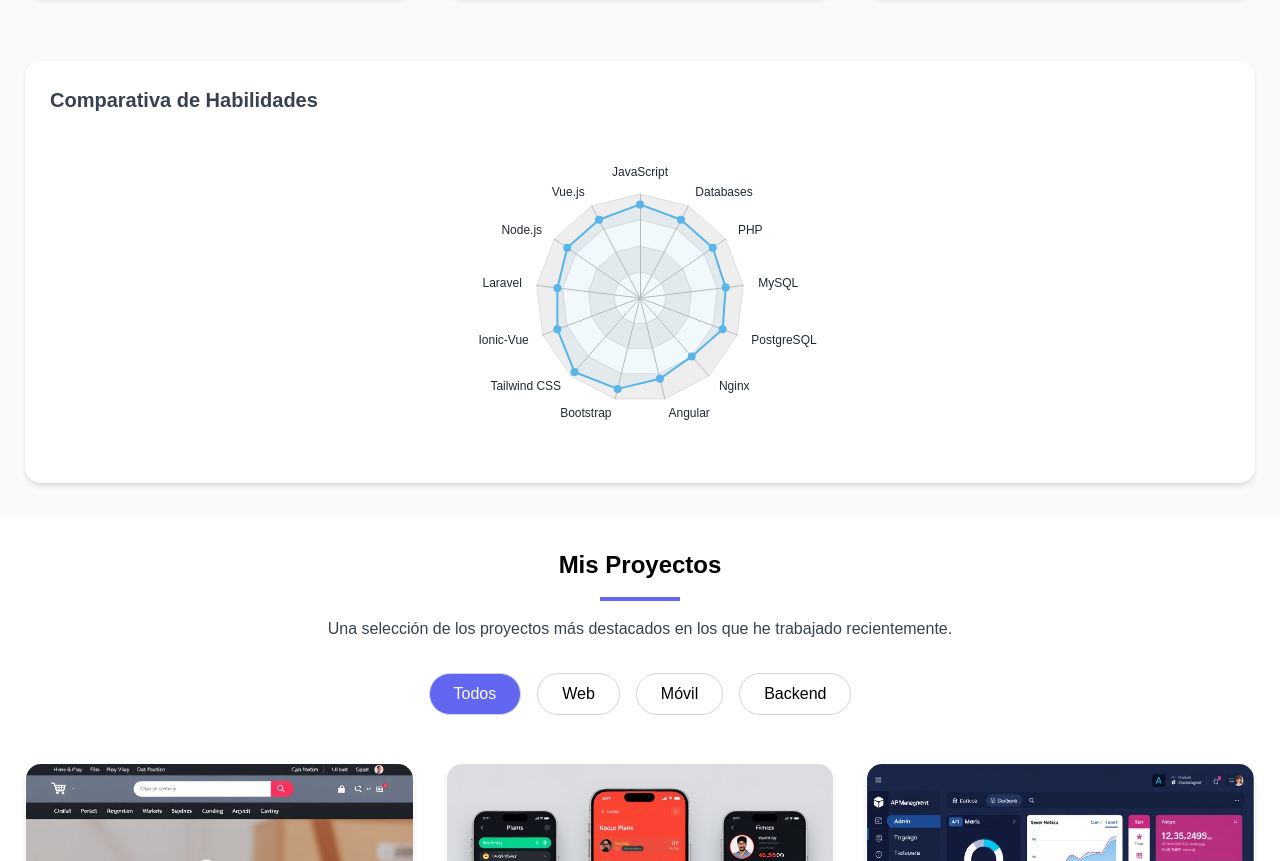
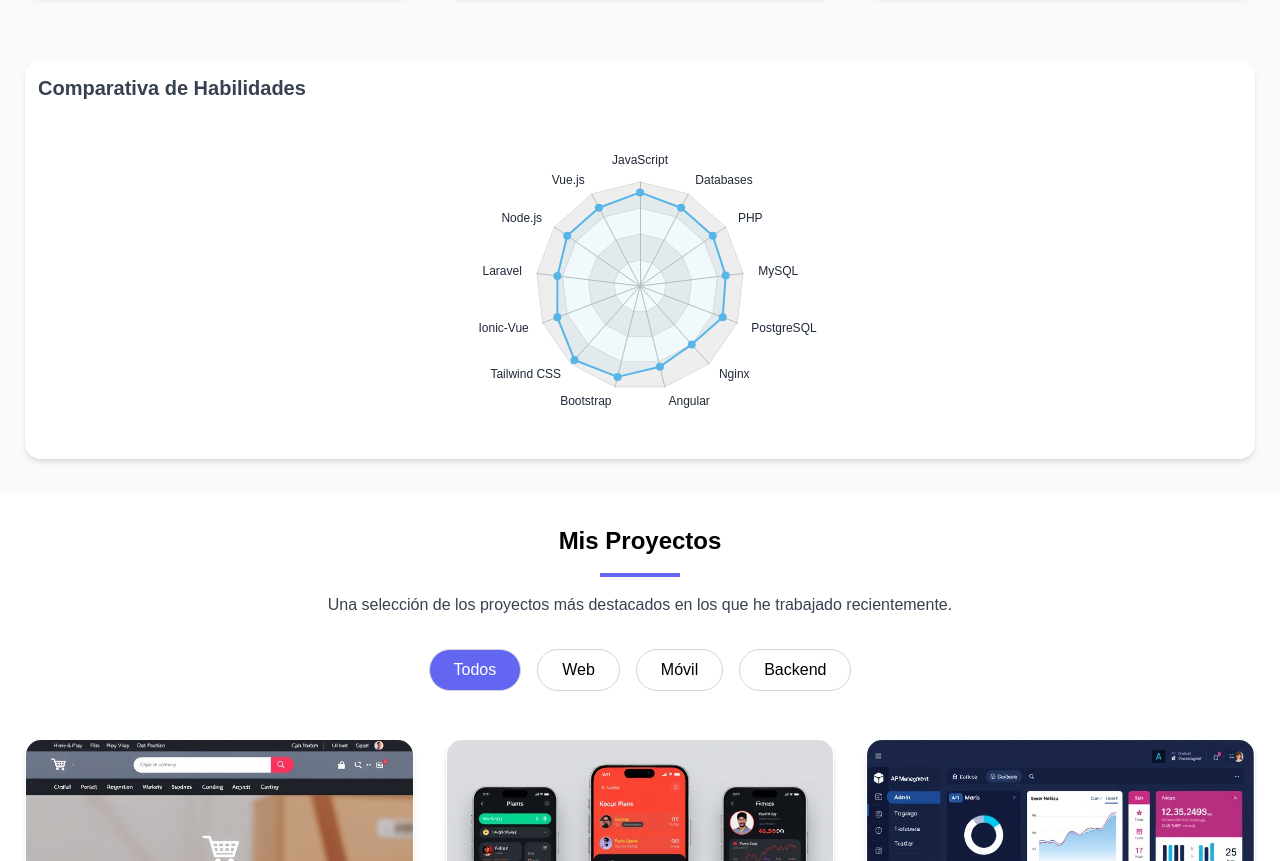
Before and after one commit to xkiller838/manuel-dev, a plain HTML site: page index.html in a window 1280 px wide. Shown: the part 1758-2619 px from the top of the page. Drawn offline with Linux system fonts and the light colour scheme; a web font is replaced by a local one.

Commit message:
refactor grafica estadistica

```diff
--- a/index.html
+++ b/index.html
@@ -344,7 +344,7 @@
             </div>
 
             <!-- Skills Chart -->
-            <div class="mt-16 bg-white dark:bg-gray-800 text-gray-700 dark:text-gray-300 rounded-lg shadow-md p-6 fade-in border border-transparent dark:border-gray-600">
+            <div class="mt-16 bg-white dark:bg-gray-800 text-gray-700 dark:text-gray-300 rounded-lg shadow-md p-3 fade-in border border-transparent dark:border-gray-600">
                 <h3 class="text-xl font-bold mb-6">Comparativa de Habilidades</h3>
                 <div id="skills-chart" class="w-full h-80"></div>
             </div>
```
